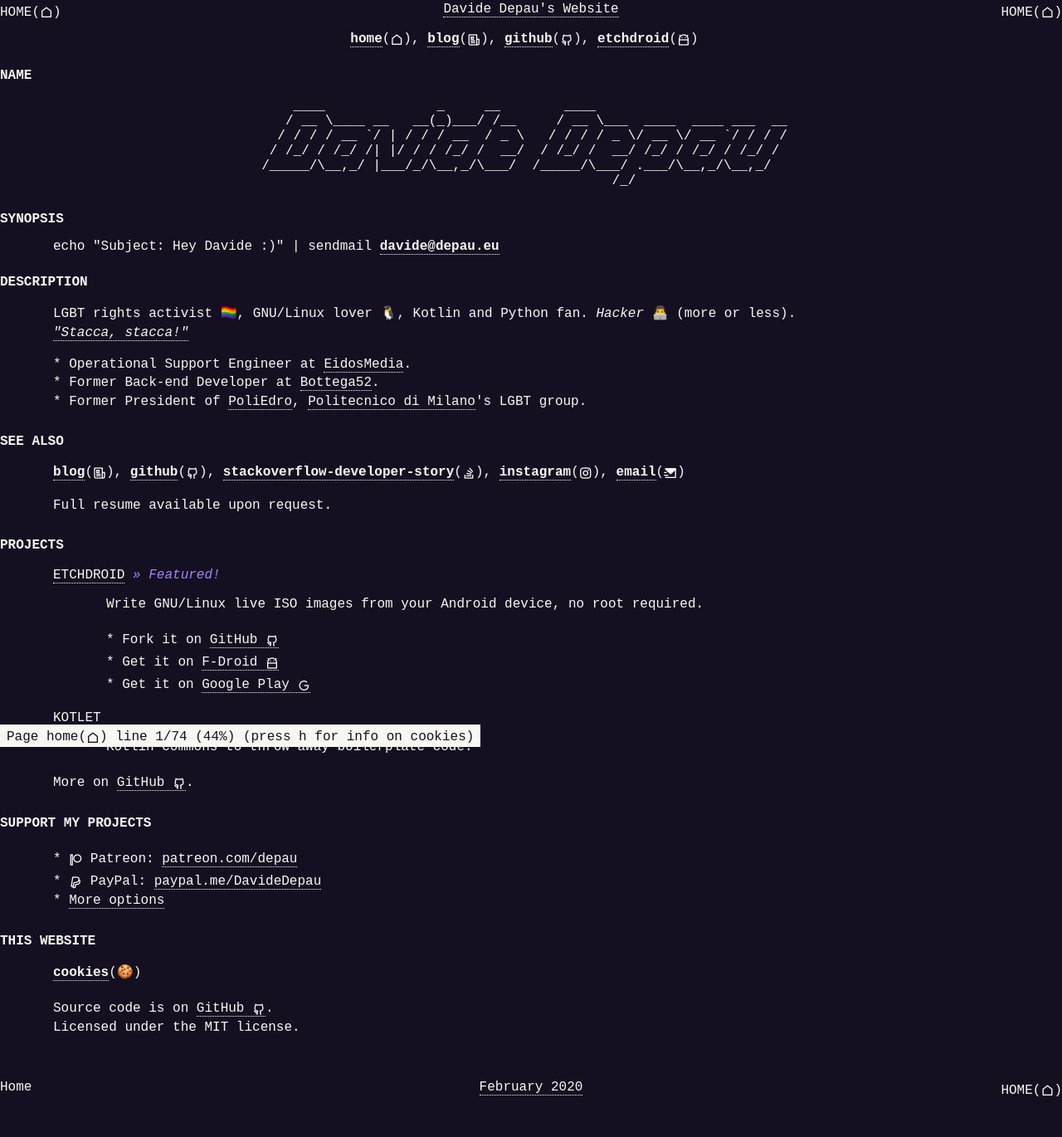
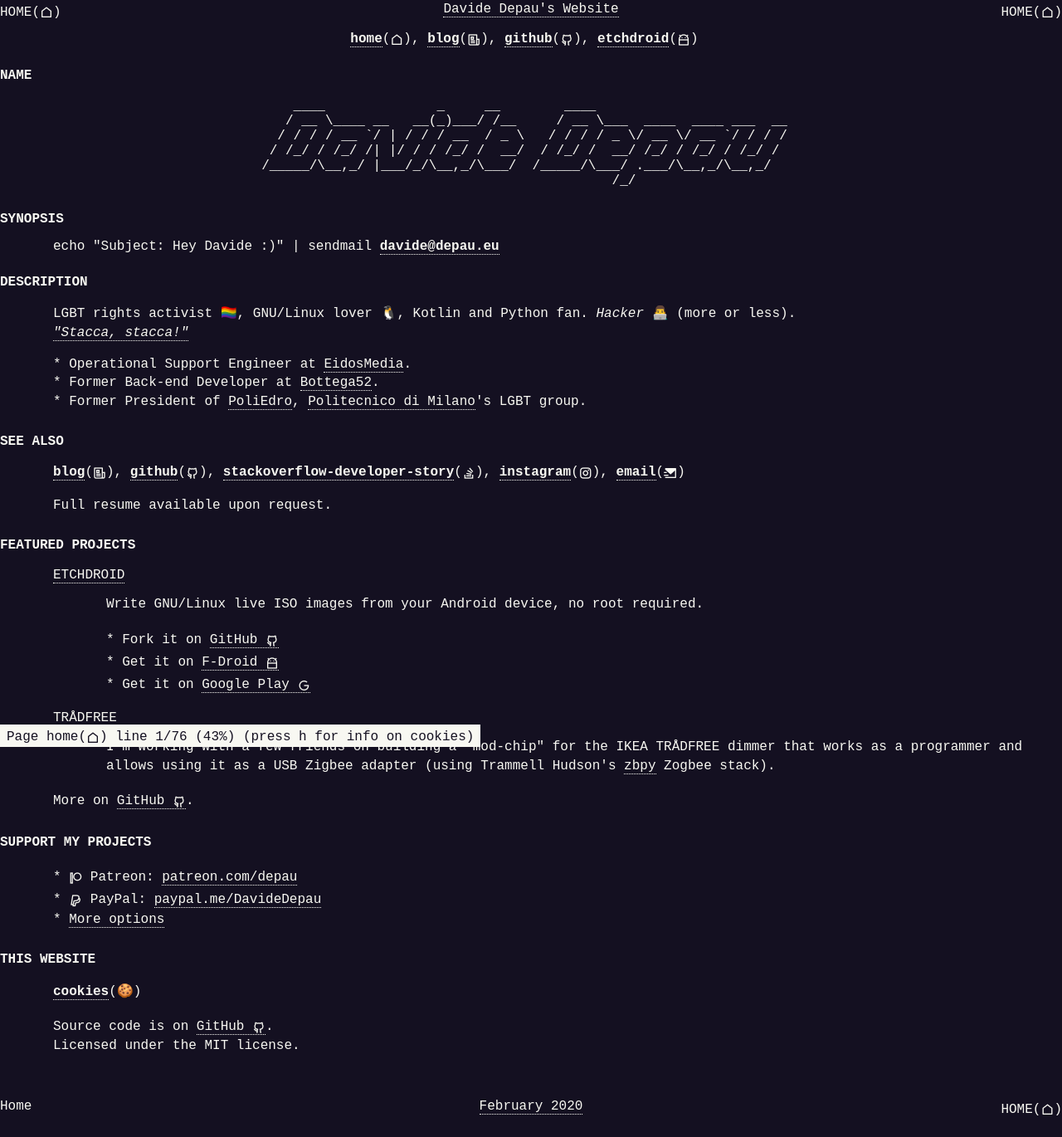
Before and after one commit to Davideddu/Davideddu.github.io, a Jekyll site: the page built from index.html, in a window 1280 px wide. Shown: the whole page at 83% size. Built offline with Jekyll 4.4.1, drawn with Linux system fonts in a browser that asks for light colours; some web fonts are replaced; comment, search, counter and statistics services are not loaded; before the commit the page ends 1347 px from its top, so only the background shows below that.

```diff
--- a/index.html
+++ b/index.html
@@ -63,10 +63,10 @@ man_section: "<i class='remixicon-home-line'></i>"
 </section>
 
 
-<h1>Projects</h1>
+<h1>Featured projects</h1>
 
 <section id="projects" class="indent">
-    <h2><a href="https://etchdroid.depau.eu">EtchDroid</a> <em class="purple no-uppercase">» Featured!</em></h2>
+    <h2><a href="https://etchdroid.depau.eu">EtchDroid</a></h2>
 
     <section class="indent">
         Write GNU/Linux live ISO images from your Android device, no root required.
@@ -81,10 +81,10 @@ man_section: "<i class='remixicon-home-line'></i>"
         </ul>
     </section>
 
-    <h2><a href="https://github.com/Depau/kotlet">Kotlet</a></h2>
+    <h2><a href="https://github.com/tradfree-mod/">TRÅDFREE</a></h2>
 
     <section class="indent">
-        Kotlin commons to throw away boilerplate code.
+      I'm working with a few friends on building a "mod-chip" for the IKEA TRÅDFREE dimmer that works as a programmer and allows using it as a USB Zigbee adapter (using Trammell Hudson's <a href="https://github.com/osresearch/zbpy" target="_blank" rel="noopener">zbpy</a> Zogbee stack).
     </section>
 
     <p>
```
